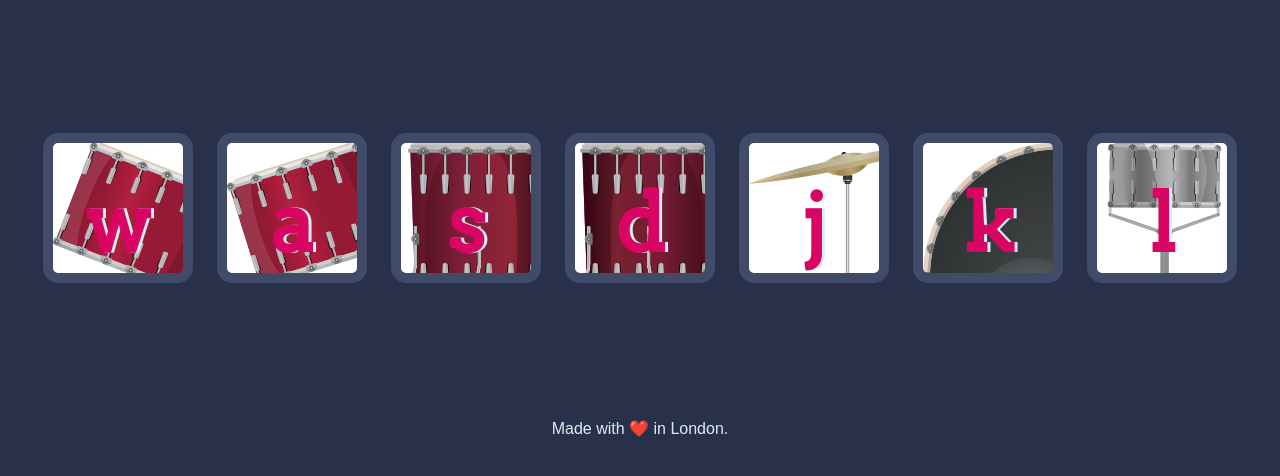
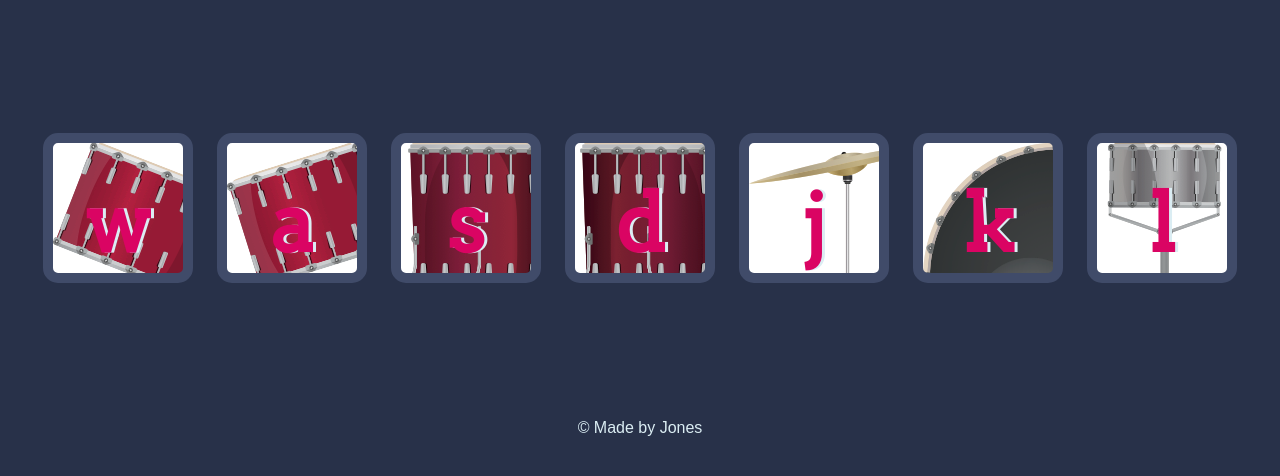
Before and after one commit to Jones3013/Drum_Kit, a plain HTML site: page index.html in a window 1280 px wide. Shown: the part 156-632 px from the top of the page. Drawn offline with Linux system fonts and the light colour scheme.

Commit message:
Update index.html

```diff
--- a/index.html
+++ b/index.html
@@ -23,7 +23,7 @@
 
 
   <footer>
-    Made with ❤️ in London.
+    © Made by Jones
   </footer>
 
   <script src="index.js"></script>
```
